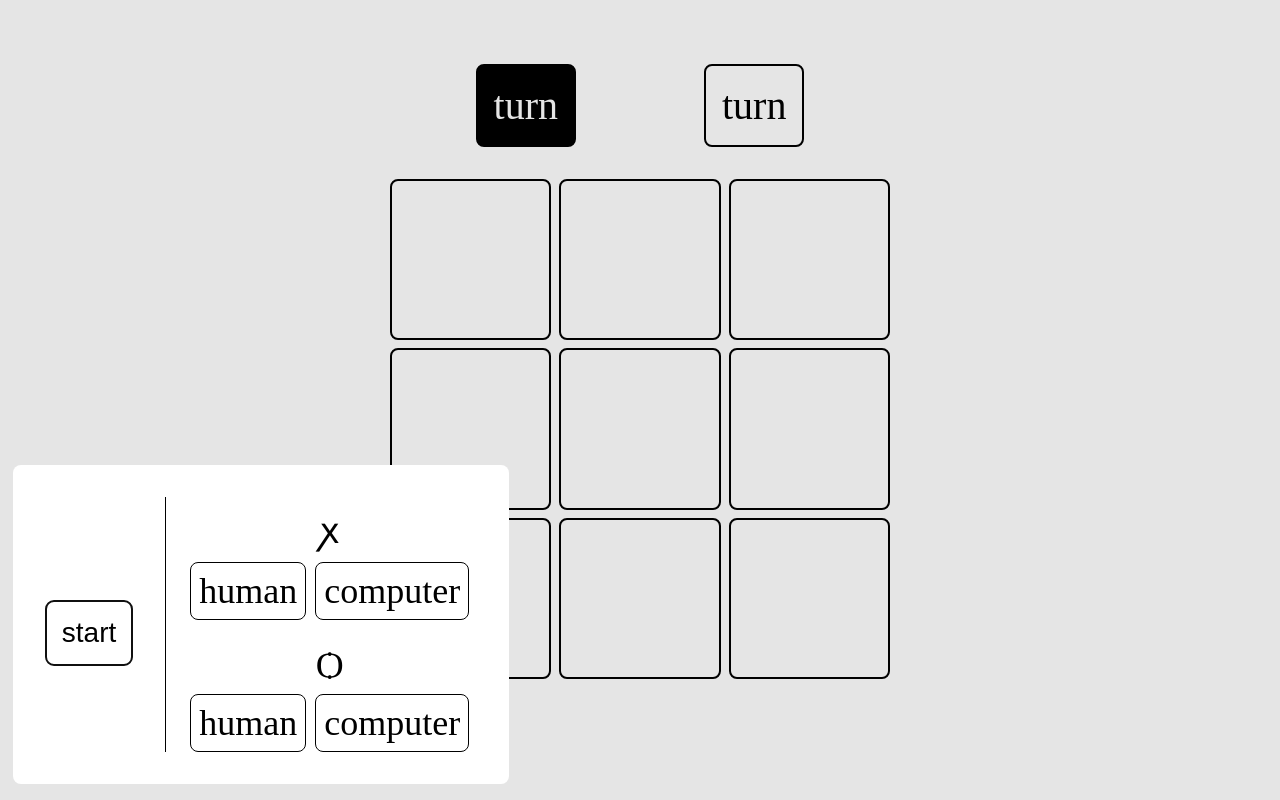
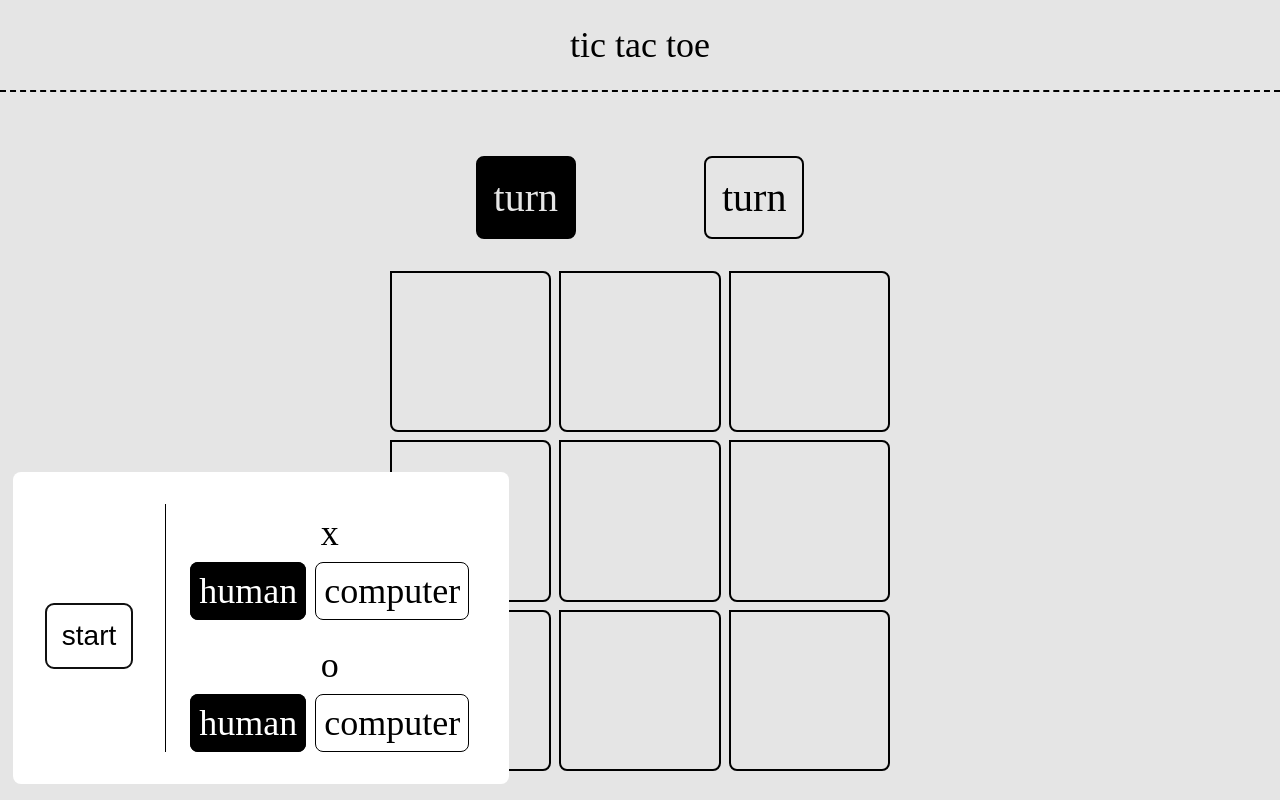
Before and after one commit to ThreeDotsEllipsis/tic-tac-toe, a plain HTML site: page index.html in a window 1280 px wide. Drawn offline with Linux system fonts and the light colour scheme.

Commit message:
A few css changes

```diff
--- a/index.html
+++ b/index.html
@@ -10,6 +10,8 @@
 </head>
 
 <body>
+    <div class="header">tic tac toe</div>
+
     <div class="show-turn">
         <div class="player1 active">turn</div>
         <div class="player2">turn</div>
@@ -36,9 +38,9 @@
 
             <div class="modify-game">
                 <div class="player1">
-                    <div class="sign">ꭗ</div>
+                    <div class="sign">x</div>
                     <div class="options">
-                        <input type="radio" name="player1" id="human1" value="human">
+                        <input type="radio" name="player1" id="human1" value="human" checked>
                         <label for="human1">human</label>
 
                         <input type="radio" name="player1" id="computer1" value="computer">
@@ -48,9 +50,9 @@
                 </div>
 
                 <div class="player2">
-                    <div class="sign">Ѻ</div>
+                    <div class="sign">o</div>
                     <div class="options">
-                        <input type="radio" name="player2" id="human2" value="human">
+                        <input type="radio" name="player2" id="human2" value="human" checked>
                         <label for="human2">human</label>
 
                         <input type="radio" name="player2" id="computer2" value="computer">
--- a/styles.css
+++ b/styles.css
@@ -8,9 +8,16 @@ body {
     height: 100vh;
     width: 100vw;
     display: flex;
-    justify-content: flex-start;
     align-items: center;
     flex-flow: column nowrap;
+}
+
+.header {
+    border-bottom: 2px dashed black;
+    align-self: stretch;
+    text-align: center;
+    padding: 24px;
+    font-size: 36px;
 }
 
 .board {
@@ -28,6 +35,7 @@ body {
     border-radius: 8px;
     border: 2px solid black;
     background-color: white;
+    border-top-left-radius: 0px;
 }
 
 .board>button>span {
```
